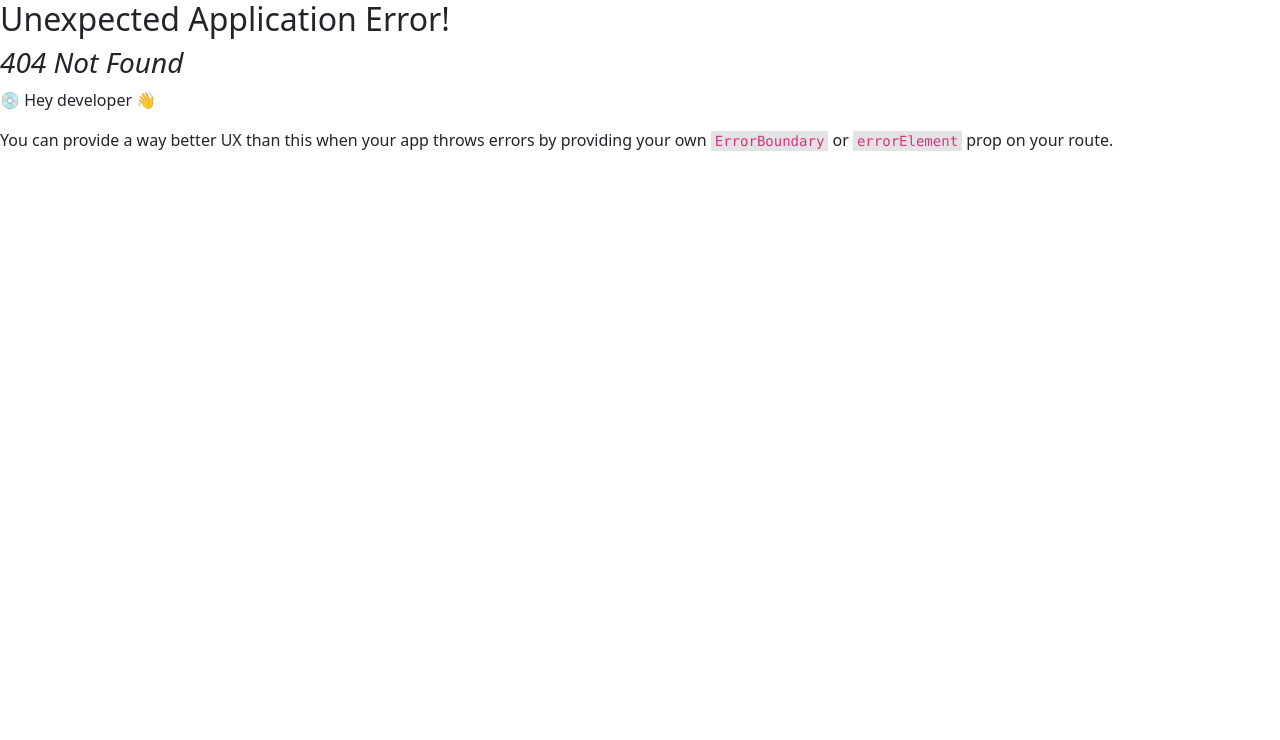
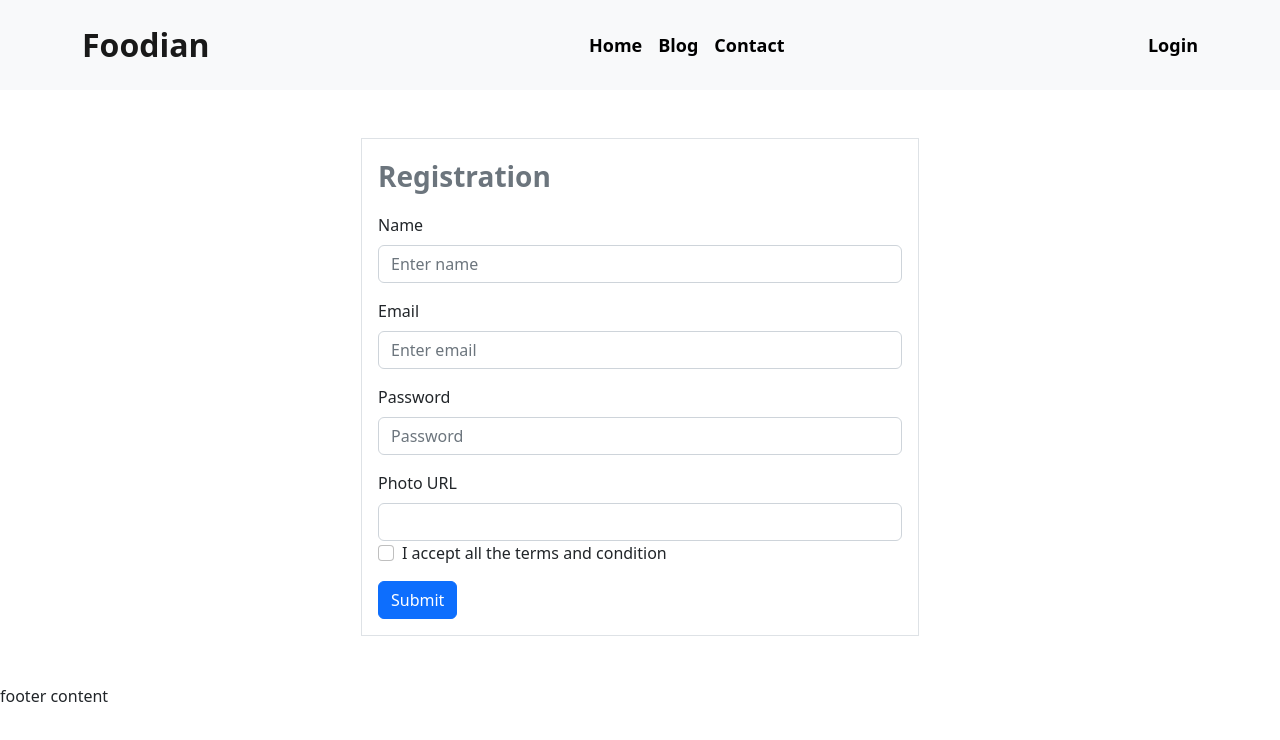
Before and after one commit to GitByImran/foodian-client, a React (Vite) app: page /register in a window 1280 px wide. Before the commit this address had no page. Shown: the top 740 px of the page. Built offline with nearby package versions, Linux system fonts and the light colour scheme.

Commit message:
register page and context api added

```diff
--- a/package.json
+++ b/package.json
@@ -11,6 +11,7 @@
   },
   "dependencies": {
     "bootstrap": "^5.2.3",
+    "firebase": "^9.21.0",
     "localforage": "^1.10.0",
     "match-sorter": "^6.3.1",
     "react": "^18.2.0",
--- /dev/null
+++ b/src/authentication/login/Login.jsx
@@ -0,0 +1,54 @@
+import React from "react";
+import { Button, Col, Container, Form, Row } from "react-bootstrap";
+import { Link } from "react-router-dom";
+
+const Login = () => {
+  return (
+    <div>
+      <Container>
+        <Row>
+          <Col className="my-5">
+            <Form className="w-25 mx-auto p-3 border">
+              <Form.Text className="text-muted fs-3 fw-bold">Login</Form.Text>
+
+              <Form.Group className="mb-3 mt-3" controlId="formBasicEmail">
+                <Form.Label>Email</Form.Label>
+                <Form.Control
+                  name="email"
+                  type="email"
+                  placeholder="Enter email"
+                  required
+                />
+              </Form.Group>
+
+              <Form.Group className="mb-3" controlId="formBasicPassword">
+                <Form.Label>Password</Form.Label>
+                <Form.Control
+                  name="password"
+                  type="password"
+                  placeholder="Password"
+                  required
+                />
+                {/* <HiEye></HiEye> */}
+              </Form.Group>
+
+              <Form.Group className="mb-3" controlId="formBasicCheckbox">
+                <Form.Check name="accept" type="checkbox" label="Remember me" />
+              </Form.Group>
+              <Button variant="primary" type="submit">
+                Log in
+              </Button>
+
+              <Form.Text className="d-block mt-3">
+                {" "}
+                Don't have an account ? <Link to="/register"> Register</Link>
+              </Form.Text>
+            </Form>
+          </Col>
+        </Row>
+      </Container>
+    </div>
+  );
+};
+
+export default Login;
--- /dev/null
+++ b/src/authentication/provider/Provider.jsx
@@ -0,0 +1,22 @@
+import React, { createContext } from "react";
+import { createUserWithEmailAndPassword, getAuth } from "firebase/auth";
+import app from "../../firebase.config";
+
+export const AuthContext = createContext(null);
+
+const auth = getAuth(app);
+
+const Provider = ({ children }) => {
+  const user = null;
+
+  const createUser = (email, password) => {
+    return createUserWithEmailAndPassword(auth, email, password);
+  };
+
+  const authInfo = { user, createUser };
+  return (
+    <AuthContext.Provider value={authInfo}>{children}</AuthContext.Provider>
+  );
+};
+
+export default Provider;
--- /dev/null
+++ b/src/authentication/register/Register.jsx
@@ -0,0 +1,88 @@
+import React, { useContext } from "react";
+import { Button, Col, Container, Form, Row } from "react-bootstrap";
+import { Link } from "react-router-dom";
+import { AuthContext } from "../provider/Provider";
+// import { HiEye } from "react-icons/hi";
+
+const Register = () => {
+  const { createUser } = useContext(AuthContext);
+
+  const handleRegister = (e) => {
+    e.preventDefault();
+    const name = e.target.name.value;
+    const email = e.target.email.value;
+    const password = e.target.password.value;
+    const photoUrl = e.target.photoUrl.value;
+    console.log(name, email, password, photoUrl);
+  };
+
+  return (
+    <div>
+      <Container>
+        <Row>
+          <Col className="my-5">
+            <Form onSubmit={handleRegister} className="w-50 mx-auto p-3 border">
+              <Form.Text className="text-muted fs-3 fw-bold">
+                Registration
+              </Form.Text>
+              <Form.Group className="mb-3 mt-3" controlId="formBasicName">
+                <Form.Label>Name</Form.Label>
+                <Form.Control
+                  name="name"
+                  type="text"
+                  placeholder="Enter name"
+                  required
+                />
+              </Form.Group>
+
+              <Form.Group className="mb-3" controlId="formBasicEmail">
+                <Form.Label>Email</Form.Label>
+                <Form.Control
+                  name="email"
+                  type="email"
+                  placeholder="Enter email"
+                  required
+                />
+              </Form.Group>
+
+              <Form.Group className="mb-3" controlId="formBasicPassword">
+                <Form.Label>Password</Form.Label>
+                <Form.Control
+                  name="password"
+                  type="password"
+                  placeholder="Password"
+                  required
+                />
+                {/* <HiEye></HiEye> */}
+              </Form.Group>
+
+              <Form.Group className="mb-3" controlId="formBasicPhoto">
+                <Form.Label>Photo URL</Form.Label>
+                <Form.Control
+                  name="photoUrl"
+                  type="text"
+                  label="Enter your valid photo url"
+                  required
+                />
+
+                <Form.Group className="mb-3" controlId="formBasicCheckbox">
+                  <Form.Check
+                    name="accept"
+                    type="checkbox"
+                    label="I accept all the terms and condition"
+                  />
+                </Form.Group>
+              </Form.Group>
+
+              <Button variant="primary" type="submit">
+                Submit
+              </Button>
+            </Form>
+          </Col>
+        </Row>
+      </Container>
+    </div>
+  );
+};
+
+export default Register;
--- a/src/components/header/Header.jsx
+++ b/src/components/header/Header.jsx
@@ -1,9 +1,12 @@
-import React from "react";
+import React, { useContext } from "react";
 import { Container, Nav, Navbar } from "react-bootstrap";
 import { Link } from "react-router-dom";
 import "./Header.css";
+import { AuthContext } from "../../authentication/provider/Provider";
+import { HiUserCircle } from "react-icons/hi";
 
 const Header = () => {
+  const { user } = useContext(AuthContext);
   return (
     <div>
       <Navbar
@@ -30,8 +33,21 @@ const Header = () => {
                 contact
               </Link>
             </Nav>
-            <Nav>
-              <Nav.Link href="#profile">profile</Nav.Link>
+            <Nav className="d-flex gap-3 align-items-center">
+              {user && (
+                <Link to="#" className="fs-2 m-0 p-0">
+                  <HiUserCircle />
+                </Link>
+              )}
+              {user ? (
+                <Link to="#" className="text-decoration-none nav-menu">
+                  logout
+                </Link>
+              ) : (
+                <Link to="/login" className="text-decoration-none nav-menu">
+                  login
+                </Link>
+              )}
             </Nav>
           </Navbar.Collapse>
         </Container>
@@ -41,5 +57,3 @@ const Header = () => {
 };
 
 export default Header;
-
-// https://i.ibb.co/CBsLZ9Z/pexels-photo-3218467.jpg  -> cover photo
--- /dev/null
+++ b/src/firebase.config.js
@@ -0,0 +1,19 @@
+// Import the functions you need from the SDKs you need
+import { initializeApp } from "firebase/app";
+// TODO: Add SDKs for Firebase products that you want to use
+// https://firebase.google.com/docs/web/setup#available-libraries
+
+// Your web app's Firebase configuration
+const firebaseConfig = {
+  apiKey: "AIzaSyArSEACHW7NhyGV9YTJ0TVHr0K_zkaRoVI",
+  authDomain: "chef-recipe-hunter-c8ddf.firebaseapp.com",
+  projectId: "chef-recipe-hunter-c8ddf",
+  storageBucket: "chef-recipe-hunter-c8ddf.appspot.com",
+  messagingSenderId: "689564648767",
+  appId: "1:689564648767:web:489448a8adeb7b271c7f8a",
+};
+
+// Initialize Firebase
+const app = initializeApp(firebaseConfig);
+
+export default app;
```
Also changed, not shown: src/main.jsx (+14 -1 lines), src/authentication/login/Login.css (added), src/authentication/register/Register.css (added), 1 other file (tests, documents, lock files or other folders).
